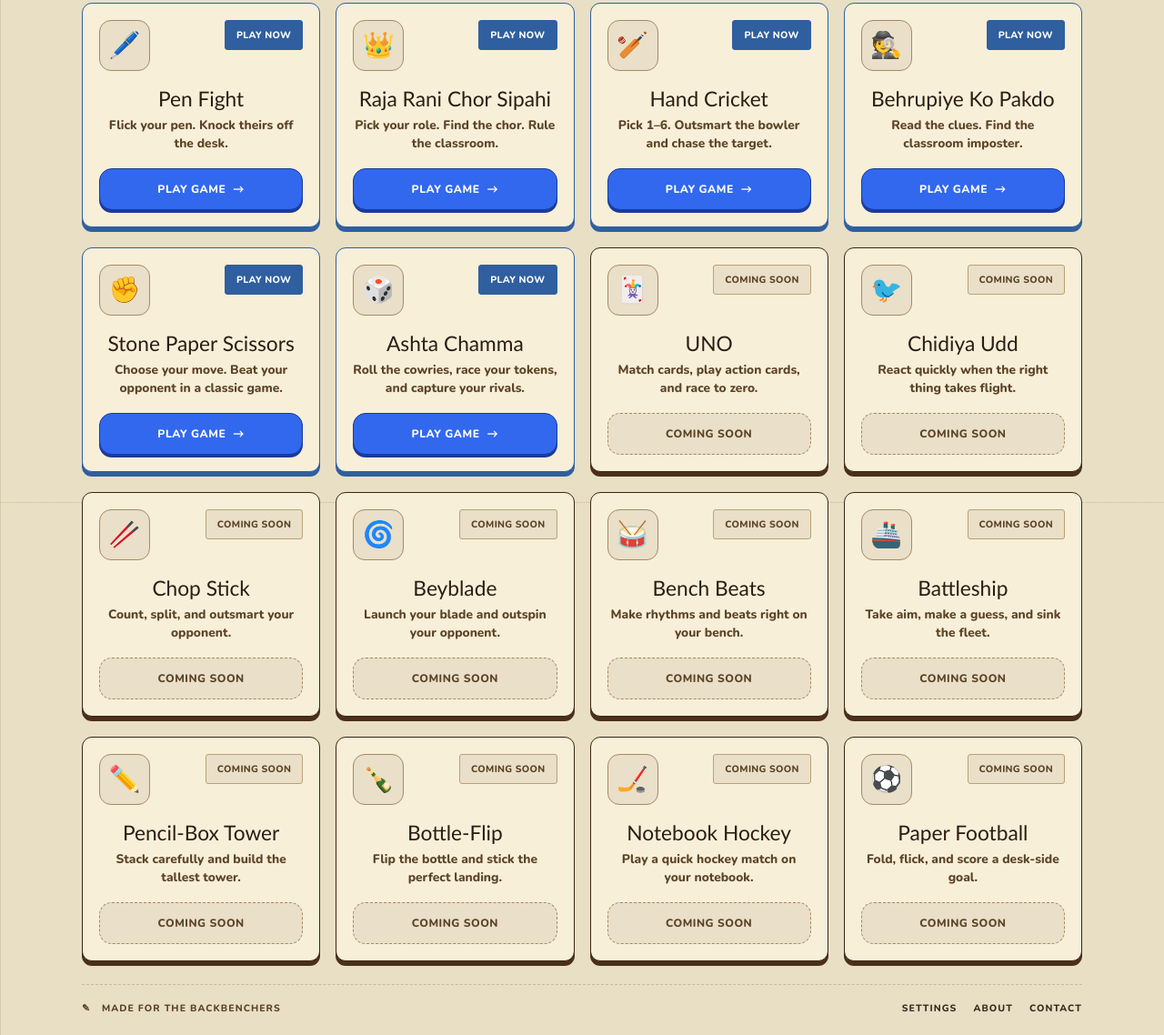
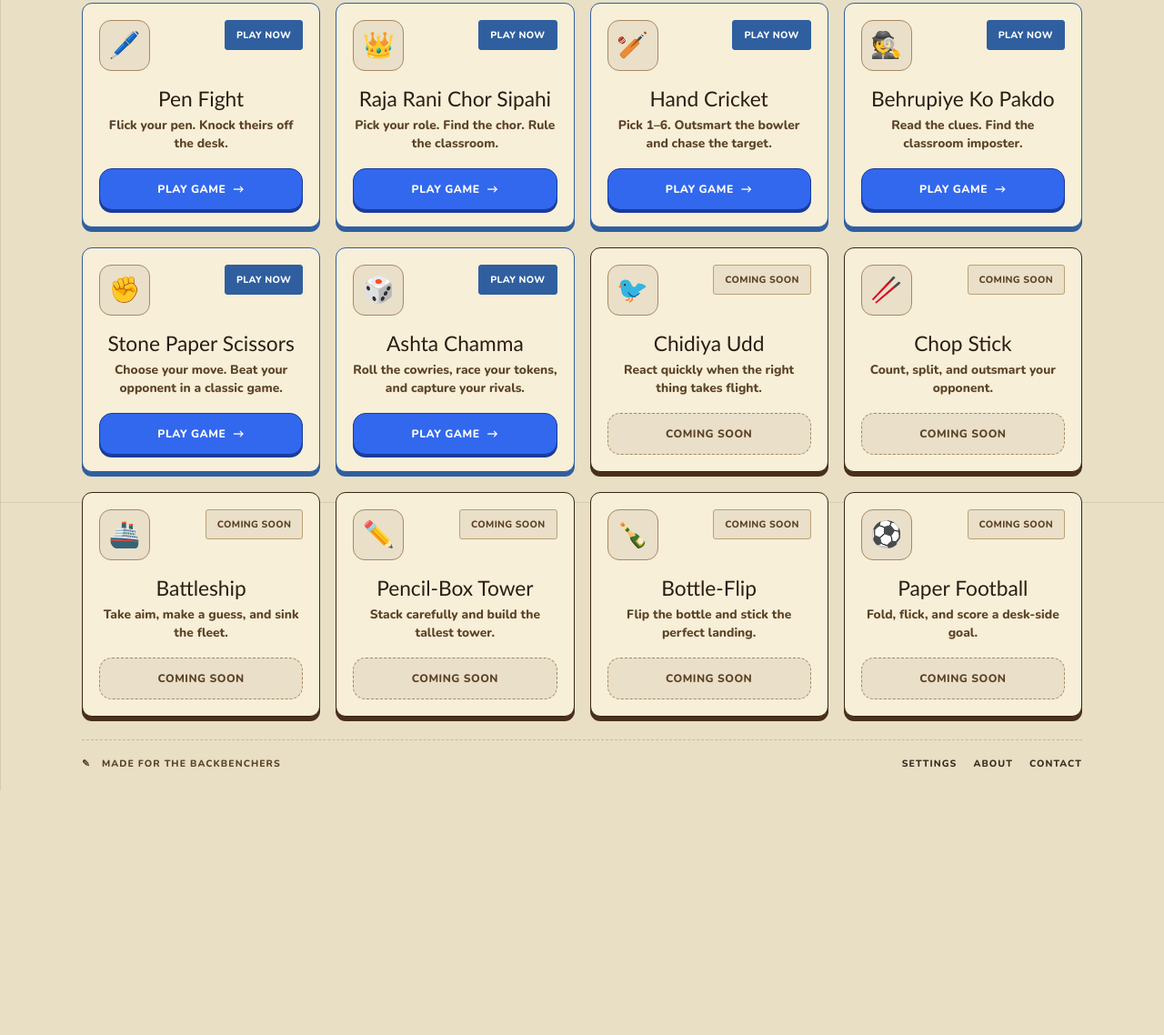
Before and after one commit to IblameMyth/Desk-Dual, a website with bundled scripts: page index.html in a window 1280 px wide. Shown: the part 248-1386 px from the top of the page at 91% size. After the commit the page ends 1117 px from the top, so only its background shows below. Built offline with nearby package versions, Linux system fonts and the light colour scheme.

Commit message:
Games removed

```diff
--- a/index.html
+++ b/index.html
@@ -13,15 +13,11 @@
 <a class="game-card playable" href="behrupiye-ko-pakdo.html" aria-label="Play Behrupiye Ko Pakdo"><div class="game-card-top"><span class="game-icon">🕵️</span><span class="game-status available">PLAY NOW</span></div><h2>Behrupiye Ko Pakdo</h2><p>Read the clues. Find the classroom imposter.</p><span class="card-action">PLAY GAME <span aria-hidden="true">→</span></span></a>
 <a class="game-card playable" href="stone-paper-scissors.html" aria-label="Play Stone Paper Scissors"><div class="game-card-top"><span class="game-icon">✊</span><span class="game-status available">PLAY NOW</span></div><h2>Stone Paper Scissors</h2><p>Choose your move. Beat your opponent in a classic game.</p><span class="card-action">PLAY GAME <span aria-hidden="true">→</span></span></a>
 <a class="game-card playable" href="ashta-chamma.html" aria-label="Play Ashta Chamma"><div class="game-card-top"><span class="game-icon">🎲</span><span class="game-status available">PLAY NOW</span></div><h2>Ashta Chamma</h2><p>Roll the cowries, race your tokens, and capture your rivals.</p><span class="card-action">PLAY GAME <span aria-hidden="true">→</span></span></a>
-<button class="game-card coming" type="button" data-soon="UNO"><div class="game-card-top"><span class="game-icon">🃏</span><span class="game-status">COMING SOON</span></div><h2>UNO</h2><p>Match cards, play action cards, and race to zero.</p><span class="card-action">COMING SOON</span></button>
 <button class="game-card coming" type="button" data-soon="Chidiya Udd"><div class="game-card-top"><span class="game-icon">🐦</span><span class="game-status">COMING SOON</span></div><h2>Chidiya Udd</h2><p>React quickly when the right thing takes flight.</p><span class="card-action">COMING SOON</span></button>
 <button class="game-card coming" type="button" data-soon="Chop Stick"><div class="game-card-top"><span class="game-icon">🥢</span><span class="game-status">COMING SOON</span></div><h2>Chop Stick</h2><p>Count, split, and outsmart your opponent.</p><span class="card-action">COMING SOON</span></button>
-<button class="game-card coming" type="button" data-soon="Beyblade"><div class="game-card-top"><span class="game-icon">🌀</span><span class="game-status">COMING SOON</span></div><h2>Beyblade</h2><p>Launch your blade and outspin your opponent.</p><span class="card-action">COMING SOON</span></button>
-<button class="game-card coming" type="button" data-soon="Bench Beats"><div class="game-card-top"><span class="game-icon">🥁</span><span class="game-status">COMING SOON</span></div><h2>Bench Beats</h2><p>Make rhythms and beats right on your bench.</p><span class="card-action">COMING SOON</span></button>
 <button class="game-card coming" type="button" data-soon="Battleship"><div class="game-card-top"><span class="game-icon">🚢</span><span class="game-status">COMING SOON</span></div><h2>Battleship</h2><p>Take aim, make a guess, and sink the fleet.</p><span class="card-action">COMING SOON</span></button>
 <button class="game-card coming" type="button" data-soon="Pencil-Box Tower"><div class="game-card-top"><span class="game-icon">✏️</span><span class="game-status">COMING SOON</span></div><h2>Pencil-Box Tower</h2><p>Stack carefully and build the tallest tower.</p><span class="card-action">COMING SOON</span></button>
 <button class="game-card coming" type="button" data-soon="Bottle-Flip"><div class="game-card-top"><span class="game-icon">🍾</span><span class="game-status">COMING SOON</span></div><h2>Bottle-Flip</h2><p>Flip the bottle and stick the perfect landing.</p><span class="card-action">COMING SOON</span></button>
-<button class="game-card coming" type="button" data-soon="Notebook Hockey"><div class="game-card-top"><span class="game-icon">🏒</span><span class="game-status">COMING SOON</span></div><h2>Notebook Hockey</h2><p>Play a quick hockey match on your notebook.</p><span class="card-action">COMING SOON</span></button>
 <button class="game-card coming" type="button" data-soon="Paper Football"><div class="game-card-top"><span class="game-icon">⚽</span><span class="game-status">COMING SOON</span></div><h2>Paper Football</h2><p>Fold, flick, and score a desk-side goal.</p><span class="card-action">COMING SOON</span></button>
 </section>
 <footer class="home-footer">
```
